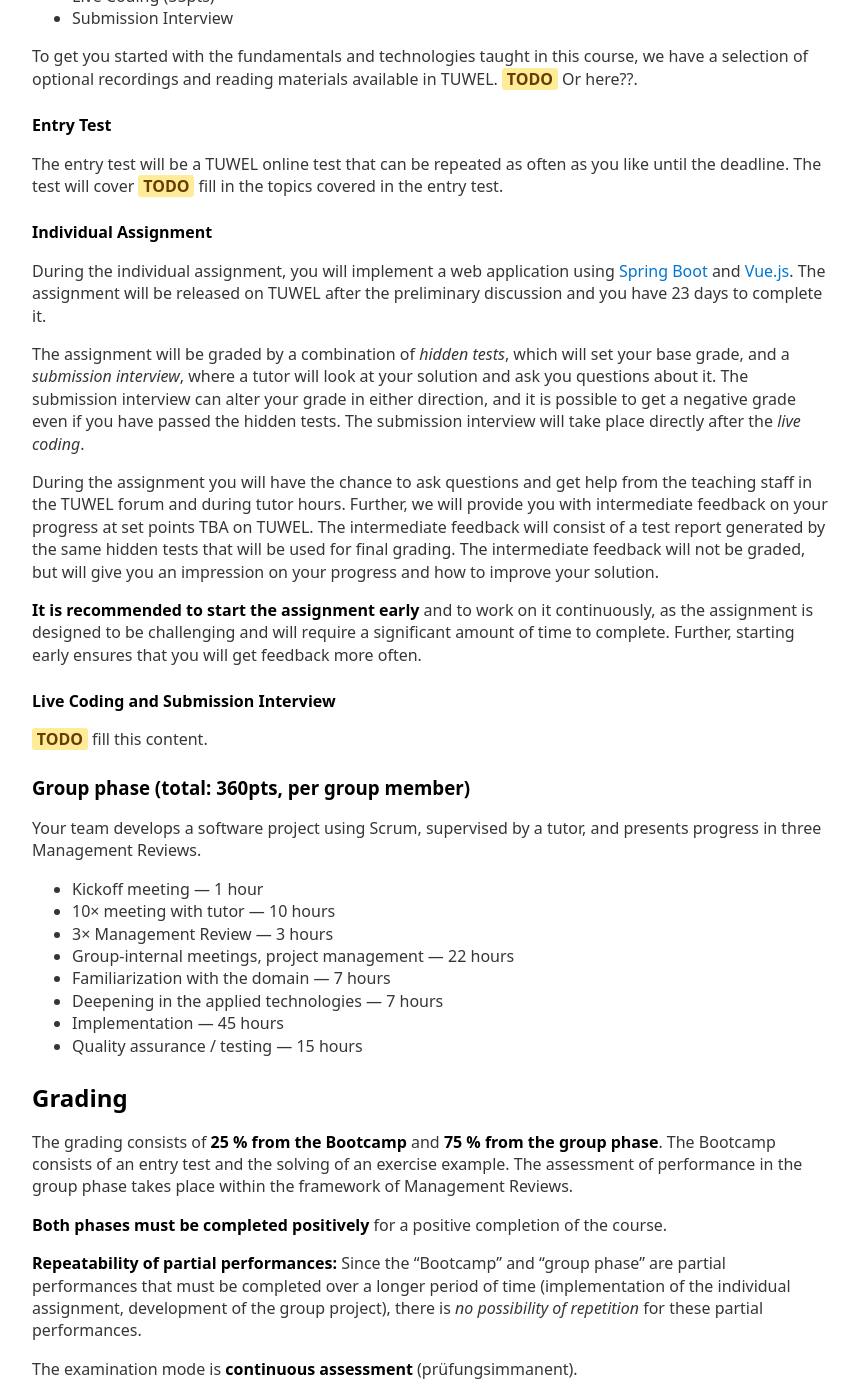
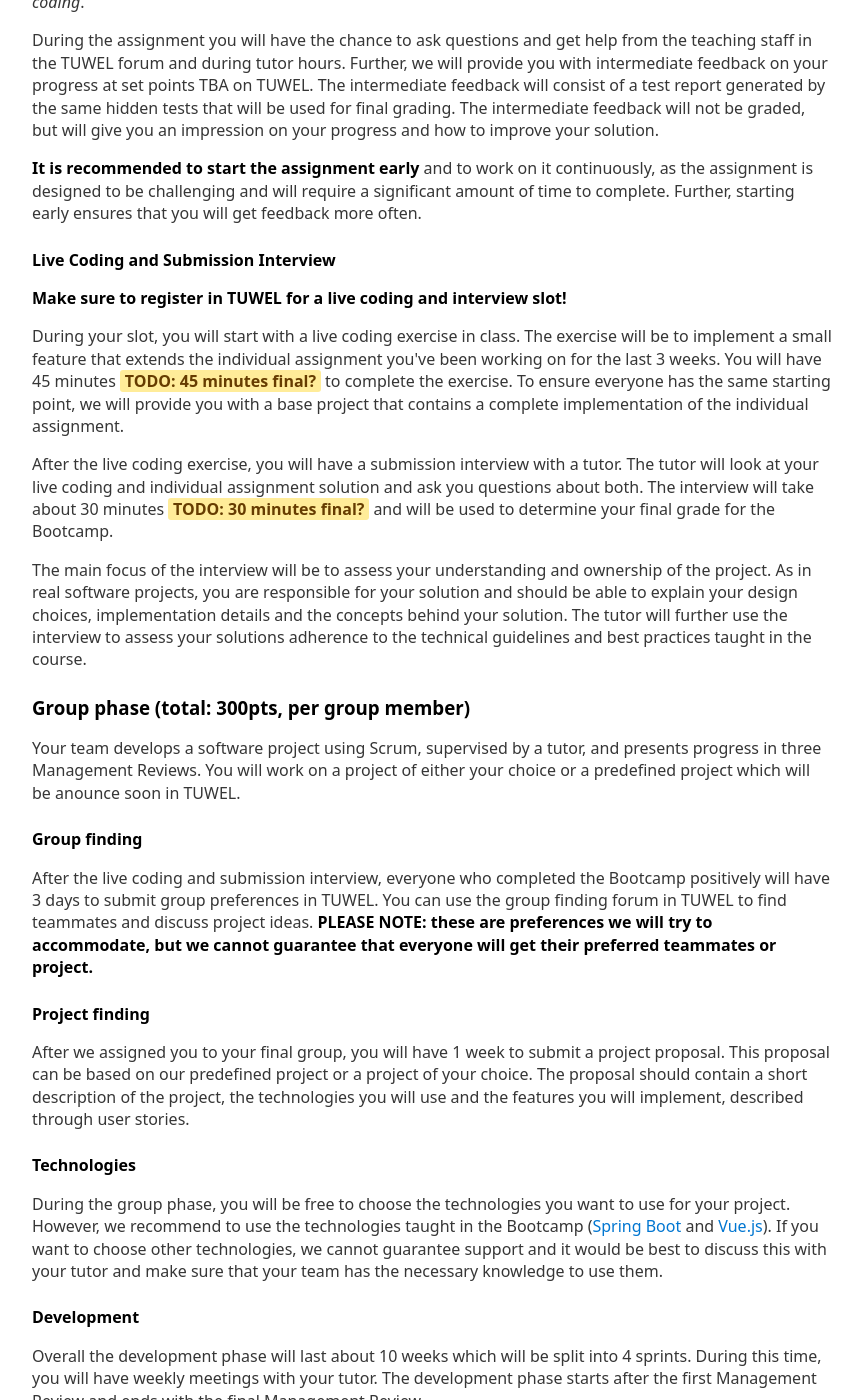
Before and after one commit to software-engineering-tuwien/software-engineering-tuwien.github.io, a Jekyll site: the page built from sep/2026W/index.html, in a window 1280 px wide and 1400 px high, scrolled down 3506 px. Shown: the whole window, without its empty margins (208-1070 px from the left). Built offline with Jekyll 4.4.1, drawn with Linux system fonts in a browser that asks for light colours; some of the changed text lies outside the part shown.

Commit message:
SE bootcamp and group phase and grading

```diff
--- a/index.html
+++ b/index.html
@@ -12,7 +12,7 @@
     <section>
       <h2><a href="/sep/2026W/">Software Engineering Projekt (194.148)</a></h2>
       <p>
-        Bachelor's project course, 6 ECTS, held in German. Teams build a web application with Scrum,
+        Bachelor's project course, 6 ECTS, held in English. Teams build a web application with Scrum,
         Spring Boot and Angular, across an individual and a group phase.
       </p>
       <p>
--- a/sep/2026W/index.html
+++ b/sep/2026W/index.html
@@ -26,129 +26,60 @@
       </p>
 
       <dl>
-        <dt>Course number</dt>
+        <dt><strong>Course number</strong></dt>
         <dd>{{ c.course_number }} &mdash; Projekt ({{ c.type }}), {{ c.weekly_hours }} semester hours, {{ c.ects }} ECTS, {{ c.format }}, continuous assessment</dd>
 
-        <dt>Course lead</dt>
+        <dt><strong>Course lead</strong></dt>
         <dd>
-          <ul>
+          {%- assign staff_count = 0 %}
           {%- for person in c.staff %}
             {%- if person.role == "lead" %}
-            <li><a href="{{ person.url }}">{{ person.name }}</a></li>
+              {%- if staff_count > 0 %}, {% endif %}<a href="{{ person.url }}">{{ person.name }}</a>
+              {%- assign staff_count = staff_count | plus: 1 %}
             {%- endif %}
           {%- endfor %}
-          </ul>
         </dd>
 
-        <dt>Lecturers</dt>
+        <dt><strong>Lecturers</strong></dt>
         <dd>
-          <ul>
+          {%- assign staff_count = 0 %}
           {%- for person in c.staff %}
             {%- assign role = person.role | default: "assistant" %}
             {%- if role == "staff" %}
-            <li><a href="{{ person.url }}">{{ person.name }}</a></li>
+              {%- if staff_count > 0 %}, {% endif %}{{ person.name }}
+              {%- assign staff_count = staff_count | plus: 1 %}
             {%- endif %}
           {%- endfor %}
-          </ul>
         </dd>
 
-        <dt>Assistants</dt>
+        <dt><strong>Assistants</strong></dt>
         <dd>
-          <ul>
+          {%- assign staff_count = 0 %}
           {%- for person in c.staff %}
             {%- assign role = person.role | default: "assistant" %}
             {%- if role == "assistant" %}
-            <li><a href="{{ person.url }}">{{ person.name }}</a></li>
+              {%- if staff_count > 0 %}, {% endif %}{{ person.name }}
+              {%- assign staff_count = staff_count | plus: 1 %}
             {%- endif %}
           {%- endfor %}
-          </ul>
         </dd>
 
-        <dt>Course email</dt>
+        <dt><strong>Course email</strong></dt>
         <dd><a href="mailto:{{ page.email }}">{{ page.email }}</a></dd>
 
-        <dt>Preliminary discussion</dt>
+        <dt><strong>Preliminary discussion</strong></dt>
         <dd>{{ vorbesprechung.day }} {{ vorbesprechung.date }}, {{ vorbesprechung.time }}, {{ vorbesprechung.room }}</dd>
 
-        <dt>Course catalog</dt>
+        <dt><strong>Course catalog</strong></dt>
         <dd><a href="{{ page.tiss }}">Official course listing in TISS</a> (194.148, {{ page.edition }})</dd>
 
-        <dt>TUWEL</dt>
+        <dt><strong>TUWEL</strong></dt>
         <dd><a href="{{ page.tuwel }}">TUWEL course</a> &mdash; announcements, materials and submissions</dd>
 
-        <dt>Institute</dt>
+        <dt><strong>Institute</strong></dt>
         <dd>{{ c.institute_code }} &mdash; <a href="https://informatics.tuwien.ac.at/orgs/e194">{{ c.institute_en }}</a></dd>
       </dl>
 
-      <details>
-        <summary>Learning outcomes</summary>
-        <p>After successful completion of the course, students are able to</p>
-        <ul>
-          <li>use the agile software development process Scrum practice-oriented with all aspects;</li>
-          <li>work with modern frameworks for the development of web applications (Spring Boot, Angular);</li>
-          <li>use a distributed source code management system (Git);</li>
-          <li>work with modern software development environments (IntelliJ IDEA);</li>
-          <li>understand and apply modern software architectures;</li>
-          <li>use best practices in a given context;</li>
-          <li>deal successfully with group dynamic and social aspects;</li>
-          <li>present project results in a target-group oriented way.</li>
-        </ul>
-      </details>
-
-      <details>
-        <summary>Subject of course</summary>
-        <ul>
-          <li>Using a practice-oriented development process model in software development</li>
-          <li>Applying concepts and methods for the individual phases of a software engineering project</li>
-          <li>Selecting and applying concepts, models and tools within a medium-sized software development project</li>
-          <li>Applying techniques for abstraction and modelling in software engineering</li>
-          <li>Creating and adapting high-quality planning and documentation</li>
-          <li>Solving software engineering problems in a distributed team</li>
-          <li>Being responsible for decisions of a role in a project</li>
-          <li>Collecting and maintaining knowledge in a medium-sized team</li>
-          <li>Presenting project results</li>
-        </ul>
-      </details>
-
-      <details>
-        <summary>Teaching methods</summary>
-        <ul>
-          <li>Accompanying lectures on theoretical concepts and methodological basics</li>
-          <li>Refreshing previous knowledge in tutorials</li>
-          <li>Reflection of one's own previous knowledge on the basis of an exercise example</li>
-          <li>Implementation of a medium-sized software project in a team of 4&ndash;6 persons</li>
-          <li>Intensive supervision of the teams by a tutor</li>
-          <li>Intensive use of appropriate software development tools and methods</li>
-        </ul>
-      </details>
-
-      <details>
-        <summary>Curricula and related courses</summary>
-        <table>
-          <thead>
-            <tr>
-              <th scope="col">Study code</th>
-              <th scope="col">Obligation</th>
-              <th scope="col">Semester</th>
-            </tr>
-          </thead>
-          <tbody>
-            <tr><td>033 521 Informatics</td><td>Mandatory elective</td><td>4th semester</td></tr>
-            <tr><td>033 526 Business Informatics</td><td>Mandatory</td><td>4th semester</td></tr>
-            <tr><td>033 532 Media Informatics and Visual Computing</td><td>Mandatory</td><td>4th semester</td></tr>
-            <tr><td>033 533 Medical Informatics</td><td>Mandatory</td><td>4th semester</td></tr>
-            <tr><td>033 534 Software &amp; Information Engineering</td><td>Mandatory</td><td>4th semester</td></tr>
-          </tbody>
-        </table>
-        <p>In all assigned curricula the course requires the completion of the introductory and orientation phase (STEOP).</p>
-        <p>
-          <strong>Preceding course:</strong> 194.020 VU Software Engineering<br>
-          <strong>Continuative courses:</strong>
-          <a href="/ase/">188.910 PR Advanced Software Engineering</a>,
-          180.764 VU Software Quality Assurance,
-          194.021 VU Advanced Software Engineering
-        </p>
-      </details>
     </section>
 
     <section id="registration">
@@ -297,10 +228,11 @@
       <h2>Course Structure</h2>
 
       <p>
-        The course consists of two phases that together amount to 480 points.
+        The course consists of two phases that together amount to 400 points. Both phases must
+        be completed positively for a positive completion of the course.
       </p>
 
-      <h3>Bootcamp (total: 120pts)</h3>
+      <h3>Bootcamp (total: 100pts)</h3>
       <p>
         You work independently during the Bootcamp. The main objective of the Bootcamp is
         to teach you solid software engineering practices and to prepare you for the group phase.
@@ -309,8 +241,8 @@
         The Bootcamp consists of:
         <ul>
           <li>Entry Test (5pts)</li>
-          <li>Individual Assignment (60pts)</li>
-          <li>Live Coding (55pts)</li>
+          <li>Individual Assignment (50pts)</li>
+          <li>Live Coding (45pts)</li>
           <li>Submission Interview</li>
         </ul>
         To get you started with the fundamentals and technologies taught in this course,
@@ -319,6 +251,7 @@
       </p>
       <h4>Entry Test</h4>
       <p>
+        <span class="todo">TODO: Unlimited retries and pass or just 1 try and no fail?</span>.
         The entry test will be a TUWEL online test that can be repeated as often as you like until the
         deadline. The test will cover <span class="todo">TODO</span> fill in the topics covered in the entry test.
       </p>
@@ -328,7 +261,7 @@
         During the individual assignment, you will implement a web application using
         <a href="https://spring.io/projects/spring-boot">Spring Boot</a> and <a href="https://vuejs.org/">Vue.js</a>.
         The assignment will be released on TUWEL after the preliminary discussion and you
-        have 23 days to complete it.
+        have about 3 weeks to complete it.
       </p>
       <p>
         The assignment will be graded by a combination of <em>hidden tests</em>,
@@ -355,30 +288,99 @@
 
       <h4>Live Coding and Submission Interview</h4>
       <p>
-       <span class="todo">TODO</span> fill this content.
+        <strong>Make sure to register in TUWEL for a live coding and interview slot!</strong>
+      </p>
+      <p>
+        During your slot, you will start with a live coding exercise in class. The exercise will
+        be to implement a small feature that extends the individual assignment you've been working on
+        for the last 3 weeks. You will have 45 minutes <span class="todo">TODO: 45 minutes final?</span>
+        to complete the exercise. To ensure everyone has the same starting point, we will provide you
+        with a base project that contains a complete implementation of the individual assignment.
+      </p>
+      <p>
+        After the live coding exercise, you will have a submission interview with a tutor. The tutor will
+        look at your live coding and individual assignment solution and ask you questions about both. The
+        interview will take about 30 minutes <span class="todo">TODO: 30 minutes final?</span> and will be used to determine your final grade for the Bootcamp.
+      </p>
+      <p>
+        The main focus of the interview will be to assess your understanding and ownership
+        of the project. As in real software projects, you are responsible for your solution and
+        should be able to explain your design choices, implementation details and the concepts
+        behind your solution. The tutor will further use the interview to assess your solutions adherence
+        to the technical guidelines and best practices taught in the course.
       </p>
 
 
 
-      <h3>Group phase (total: 360pts, per group member)</h3>
+      <h3>Group phase (total: 300pts, per group member)</h3>
       <p>
         Your team develops a software project using Scrum, supervised by a tutor,
-        and presents progress in three Management Reviews.
+        and presents progress in three Management Reviews. You will work on a project
+        of either your choice or a predefined project which will be anounce soon in TUWEL.
       </p>
+
+      <h4>Group finding</h4>
+      <p>
+        After the live coding and submission interview, everyone who completed the Bootcamp positively
+        will have 3 days to submit group preferences in TUWEL. You can use the group finding forum
+        in TUWEL to find teammates and discuss project ideas. <strong>PLEASE NOTE: these are preferences
+        we will try to accommodate, but we cannot guarantee that everyone will get their preferred
+        teammates or project.</strong>
+      </p>
+
+      <h4>Project finding</h4>
+      <p>
+        After we assigned you to your final group, you will have 1 week to submit a project proposal.
+        This proposal can be based on our predefined project or a project of your choice. The proposal
+        should contain a short description of the project, the technologies you will use and the features
+        you will implement, described through user stories.
+      </p>
+
+      <h4>Technologies</h4>
+      <p>
+        During the group phase, you will be free to choose the technologies you want to use for your
+        project. However, we recommend to use the technologies taught in the Bootcamp
+        (<a href="https://spring.io/projects/spring-boot">Spring Boot</a> and <a href="https://vuejs.org/">Vue.js</a>).
+        If you want to choose other technologies, we cannot guarantee support and it would be best to
+        discuss this with your tutor and make sure that your team has the necessary knowledge to use them.
+      </p>
+
+      <h4>Development</h4>
+      <p>
+        Overall the development phase will last about 10 weeks which will be split into 4 sprints.
+        During this time, you will have weekly meetings with your tutor. The development phase starts
+        after the first Management Review and ends with the final Management Review.
+      </p>
+
+      <h4>Group Phase Grading</h4>
+      <p>
+        While this is a group project, grading will happen for each individual student and continuously
+        throughout the group phase. Your grade consists of the following components:
         <ul>
-        <li>Kickoff meeting &mdash; 1 hour</li>
-        <li>10&times; meeting with tutor &mdash; 10 hours</li>
-        <li>3&times; Management Review &mdash; 3 hours</li>
-        <li>Group-internal meetings, project management &mdash; 22 hours</li>
-        <li>Familiarization with the domain &mdash; 7 hours</li>
-        <li>Deepening in the applied technologies &mdash; 7 hours</li>
-        <li>Implementation &mdash; 45 hours</li>
-        <li>Quality assurance / testing &mdash; 15 hours</li>
+          <li>Sprint reviews (4x 40pts)</li>
+          <li>Technical review (1x 40pts)</li>
+          <li>Overall project success (100pts)</li>
         </ul>
+      </p>
+      <p>
+        <strong>Sprint reviews</strong> are made by your tutor. For each sprint your tutor will
+        look at 1-2 merge requests per student and grade them based on the quality of your code,
+        your adherence to the technical guidelines and best practices taught in the course.
+      </p>
+      <p>
+        The <strong>technical review</strong> will be conducted by a different tutor than your own.
+        In the week before <em>Management Review 2</em> another tutor will look at one merge request for
+        each student and grad it based on the same criteria as the sprint reviews.
+      </p>
+      <p>
+        The <strong>overall project success</strong> will be assessed by your assistant during the
+        Management Reviews. The assessment will be based on the quality of your final product, the
+        completeness of your project and the overall success of your team.
+      </p>
     </section>
 
     <section id="grading">
-      <h2>Grading</h2>
+      <h2>Overall Grading</h2>
 
       <p>
         The grading consists of <strong>25&nbsp;% from the Bootcamp</strong> and
@@ -402,7 +404,21 @@
 
       <h3>Grading scale</h3>
       <p>
-        <span class="todo">TODO</span> TISS does not publish a grading scale for this course &mdash;
-        fill in the scale used in this course.
+        All partial and final performances are graded on the same scale from 0 to 100 percent:
+        <ul>
+          <li>S1: 88%-100%</li>
+          <li>G2: 75%-87.99%</li>
+          <li>B3: 63%-74.99%</li>
+          <li>G4: 50%-62.99%</li>
+          <li>N5: 0%-49.99%</li>
+        </ul>
+
+        This results in the following point distribution for your final grade:
+        <ul>
+          <li>S1: 352-400pts</li>
+          <li>G2: 300-351.99pts</li>
+          <li>B3: 252-299.99pts</li>
+          <li>G4: 200-251.99pts</li>
+          <li>N5: 0-199.99pts</li>
       </p>
     </section>
```
Also changed, not shown: other parts of sep/2026W/index.html (+1 -1 lines), _data/courses/sep/2026W.yml (+10 -10 lines), ase/2026W/index.html (+16 -11 lines), README.md. Lines whose indentation alone changed are shown as unchanged.
